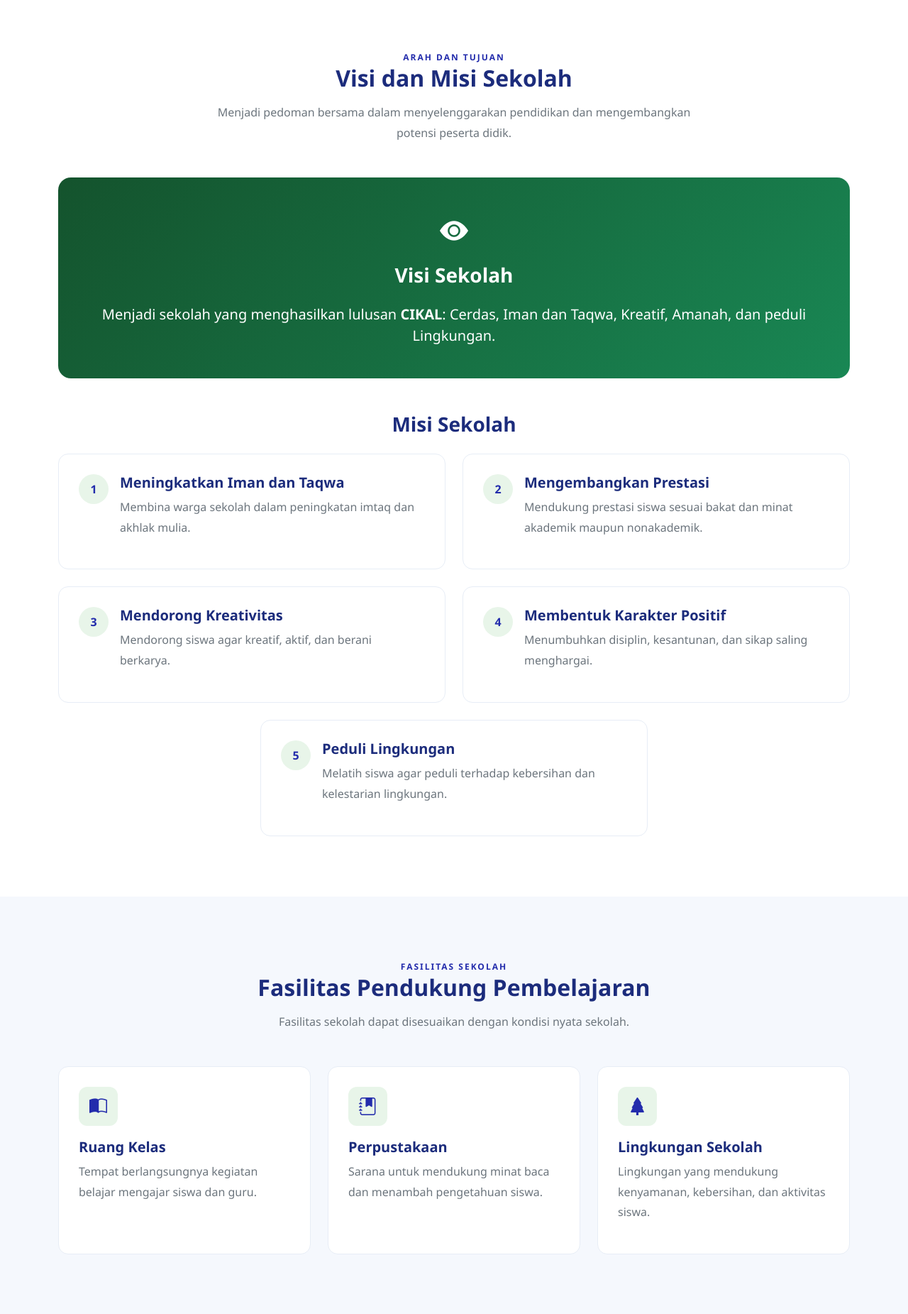
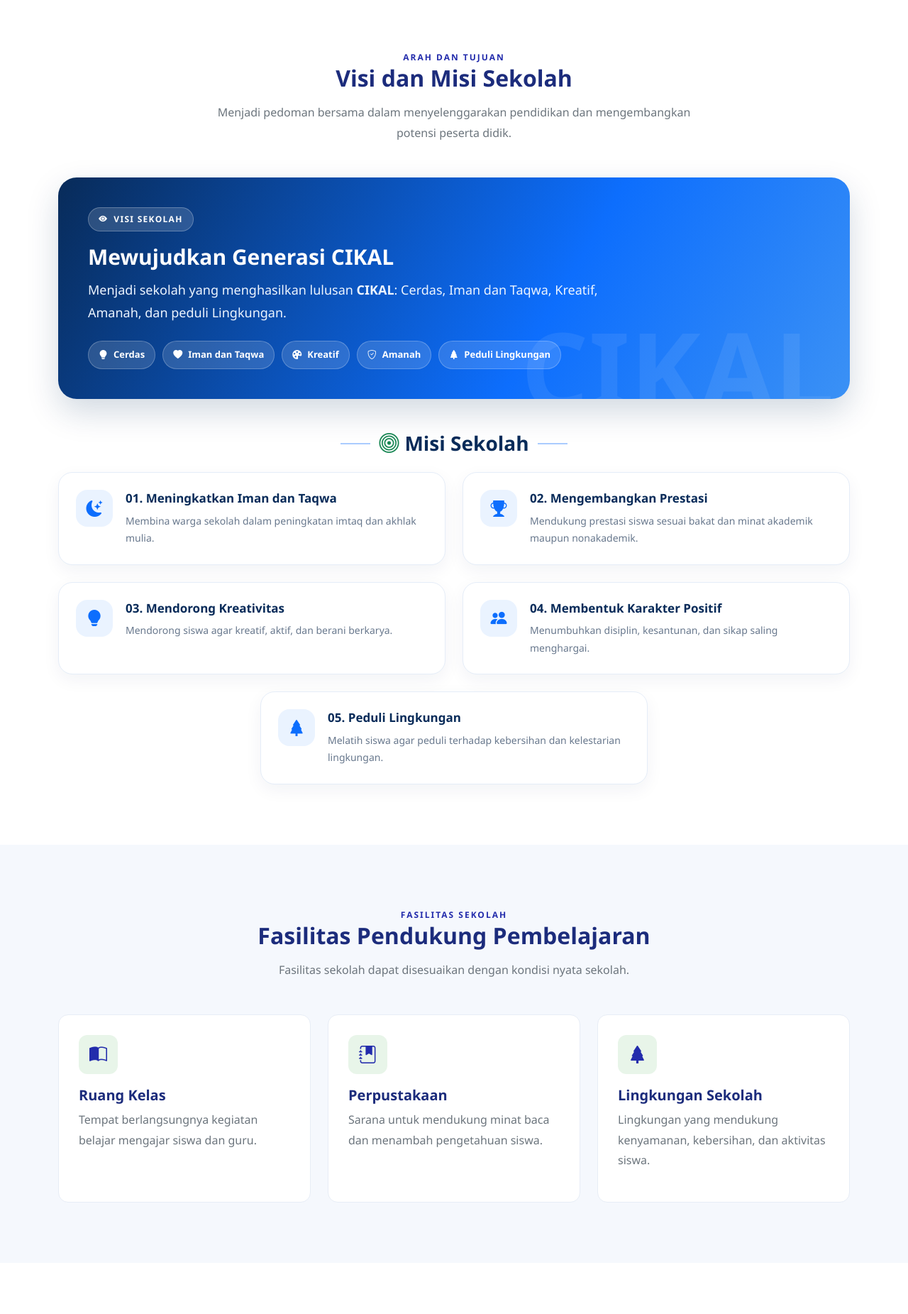
Before and after one commit to rialatifa72-coder/website-sdn1-beririjarak, a PHP site: page / in a window 1280 px wide. Shown: the part 2082-3933 px from the top of the page at 71% size. Run offline with PHP 8.4, Linux system fonts and the light colour scheme; data that the repository does not hold is empty; some libraries are stand-ins or nearby versions.

Commit message:
Perbarui desain bagian visi dan misi sekolah

```diff
--- a/index.php
+++ b/index.php
@@ -408,6 +408,86 @@ body {
     background: var(--muda);
     color: var(--biru);
     font-weight: 800;
+}
+
+/* DESAIN BARU VISI DAN MISI */
+.vm-vision {
+    position: relative;
+    overflow: hidden;
+    padding: 42px;
+    border-radius: 26px;
+    color: #fff;
+    background: linear-gradient(120deg, #082b59 0%, #0d6efd 62%, #3b91f5 100%);
+    box-shadow: 0 18px 45px rgba(8, 43, 89, .18);
+}
+.vm-vision::after {
+    content: "CIKAL";
+    position: absolute;
+    right: 22px;
+    bottom: -32px;
+    font-size: clamp(70px, 12vw, 150px);
+    line-height: 1;
+    font-weight: 900;
+    color: rgba(255,255,255,.08);
+    pointer-events: none;
+}
+.vm-vision-content { position: relative; z-index: 1; max-width: 850px; }
+.vm-eyebrow {
+    display: inline-flex;
+    align-items: center;
+    gap: 8px;
+    padding: 7px 14px;
+    border-radius: 30px;
+    background: rgba(255,255,255,.15);
+    border: 1px solid rgba(255,255,255,.25);
+    font-size: 12px;
+    font-weight: 700;
+    letter-spacing: 1.3px;
+    text-transform: uppercase;
+}
+.vm-vision h3 { font-size: 30px; font-weight: 800; margin: 18px 0 12px; }
+.vm-vision p { max-width: 760px; font-size: 18px; line-height: 1.8; color: #edf5ff; margin: 0; }
+.vm-values { display: flex; flex-wrap: wrap; gap: 10px; margin-top: 24px; }
+.vm-value {
+    display: inline-flex;
+    align-items: center;
+    gap: 8px;
+    padding: 9px 14px;
+    border-radius: 30px;
+    color: #fff;
+    background: rgba(255,255,255,.14);
+    border: 1px solid rgba(255,255,255,.24);
+    font-size: 13px;
+    font-weight: 600;
+}
+.vm-mission-heading { display:flex; align-items:center; justify-content:center; gap:12px; margin: 46px 0 24px; }
+.vm-mission-heading .line { width: 42px; height: 2px; background: #0d6efd; opacity: .35; }
+.vm-mission-heading h3 { margin:0; font-weight:800; color:#082b59; }
+.vm-mission-card {
+    display:flex;
+    gap:18px;
+    height:100%;
+    padding:24px;
+    border:1px solid #e5edf8;
+    border-radius:20px;
+    background:#fff;
+    box-shadow:0 8px 25px rgba(8,43,89,.055);
+    transition:transform .25s ease, box-shadow .25s ease, border-color .25s ease;
+}
+.vm-mission-card:hover { transform:translateY(-6px); border-color:#b9d5ff; box-shadow:0 16px 32px rgba(8,43,89,.11); }
+.vm-mission-icon {
+    width:52px; height:52px; min-width:52px;
+    display:flex; align-items:center; justify-content:center;
+    border-radius:16px;
+    color:#0d6efd; background:#eaf3ff; font-size:23px;
+}
+.vm-mission-card h5 { color:#082b59; font-weight:800; font-size:17px; margin:2px 0 9px; }
+.vm-mission-card p { color:#68788d; line-height:1.75; margin:0; font-size:14px; }
+@media (max-width:575px) {
+    .vm-vision { padding:30px 22px; border-radius:20px; }
+    .vm-vision h3 { font-size:25px; }
+    .vm-vision p { font-size:16px; }
+    .vm-mission-card { padding:20px; }
 }
 
 /* SLIDER GURU */
@@ -890,73 +970,66 @@ body {
     </p>
 </div>
 
-<div class="visi-card mb-5 text-center">
-    <i class="bi bi-eye-fill fs-1"></i>
-    <h3 class="mt-3 mb-4">Visi Sekolah</h3>
-    <p class="fs-5 mb-0">
-        Menjadi sekolah yang menghasilkan lulusan
-        <strong>CIKAL</strong>: Cerdas, Iman dan Taqwa,
-        Kreatif, Amanah, dan peduli Lingkungan.
-    </p>
+<div class="vm-vision mb-4">
+    <div class="vm-vision-content">
+        <span class="vm-eyebrow"><i class="bi bi-eye-fill"></i> Visi Sekolah</span>
+        <h3>Mewujudkan Generasi CIKAL</h3>
+        <p>Menjadi sekolah yang menghasilkan lulusan <strong>CIKAL</strong>:
+        Cerdas, Iman dan Taqwa, Kreatif, Amanah, dan peduli Lingkungan.</p>
+        <div class="vm-values">
+            <span class="vm-value"><i class="bi bi-lightbulb-fill"></i> Cerdas</span>
+            <span class="vm-value"><i class="bi bi-heart-fill"></i> Iman dan Taqwa</span>
+            <span class="vm-value"><i class="bi bi-palette-fill"></i> Kreatif</span>
+            <span class="vm-value"><i class="bi bi-shield-check"></i> Amanah</span>
+            <span class="vm-value"><i class="bi bi-tree-fill"></i> Peduli Lingkungan</span>
+        </div>
+    </div>
 </div>
 
-<div class="text-center mb-4">
-    <h3 class="section-title">Misi Sekolah</h3>
+<div class="vm-mission-heading">
+    <span class="line"></span>
+    <h3><i class="bi bi-bullseye me-2 text-primary"></i>Misi Sekolah</h3>
+    <span class="line"></span>
 </div>
 
 <div class="row g-4">
-
-<div class="col-md-6">
-<div class="info-card d-flex gap-3">
-    <div class="misi-number">1</div>
-    <div>
-        <h5>Meningkatkan Iman dan Taqwa</h5>
-        <p>Membina warga sekolah dalam peningkatan imtaq dan akhlak mulia.</p>
+    <div class="col-md-6">
+        <div class="vm-mission-card">
+            <div class="vm-mission-icon"><i class="bi bi-moon-stars-fill"></i></div>
+            <div><h5>01. Meningkatkan Iman dan Taqwa</h5>
+            <p>Membina warga sekolah dalam peningkatan imtaq dan akhlak mulia.</p></div>
+        </div>
+    </div>
+    <div class="col-md-6">
+        <div class="vm-mission-card">
+            <div class="vm-mission-icon"><i class="bi bi-trophy-fill"></i></div>
+            <div><h5>02. Mengembangkan Prestasi</h5>
+            <p>Mendukung prestasi siswa sesuai bakat dan minat akademik maupun nonakademik.</p></div>
+        </div>
+    </div>
+    <div class="col-md-6">
+        <div class="vm-mission-card">
+            <div class="vm-mission-icon"><i class="bi bi-lightbulb-fill"></i></div>
+            <div><h5>03. Mendorong Kreativitas</h5>
+            <p>Mendorong siswa agar kreatif, aktif, dan berani berkarya.</p></div>
+        </div>
+    </div>
+    <div class="col-md-6">
+        <div class="vm-mission-card">
+            <div class="vm-mission-icon"><i class="bi bi-people-fill"></i></div>
+            <div><h5>04. Membentuk Karakter Positif</h5>
+            <p>Menumbuhkan disiplin, kesantunan, dan sikap saling menghargai.</p></div>
+        </div>
+    </div>
+    <div class="col-md-6 mx-auto">
+        <div class="vm-mission-card">
+            <div class="vm-mission-icon"><i class="bi bi-tree-fill"></i></div>
+            <div><h5>05. Peduli Lingkungan</h5>
+            <p>Melatih siswa agar peduli terhadap kebersihan dan kelestarian lingkungan.</p></div>
+        </div>
     </div>
 </div>
-</div>
 
-<div class="col-md-6">
-<div class="info-card d-flex gap-3">
-    <div class="misi-number">2</div>
-    <div>
-        <h5>Mengembangkan Prestasi</h5>
-        <p>Mendukung prestasi siswa sesuai bakat dan minat akademik maupun nonakademik.</p>
-    </div>
-</div>
-</div>
-
-<div class="col-md-6">
-<div class="info-card d-flex gap-3">
-    <div class="misi-number">3</div>
-    <div>
-        <h5>Mendorong Kreativitas</h5>
-        <p>Mendorong siswa agar kreatif, aktif, dan berani berkarya.</p>
-    </div>
-</div>
-</div>
-
-<div class="col-md-6">
-<div class="info-card d-flex gap-3">
-    <div class="misi-number">4</div>
-    <div>
-        <h5>Membentuk Karakter Positif</h5>
-        <p>Menumbuhkan disiplin, kesantunan, dan sikap saling menghargai.</p>
-    </div>
-</div>
-</div>
-
-<div class="col-md-6 mx-auto">
-<div class="info-card d-flex gap-3">
-    <div class="misi-number">5</div>
-    <div>
-        <h5>Peduli Lingkungan</h5>
-        <p>Melatih siswa agar peduli terhadap kebersihan dan kelestarian lingkungan.</p>
-    </div>
-</div>
-</div>
-
-</div>
 </div>
 </section>
 
```
